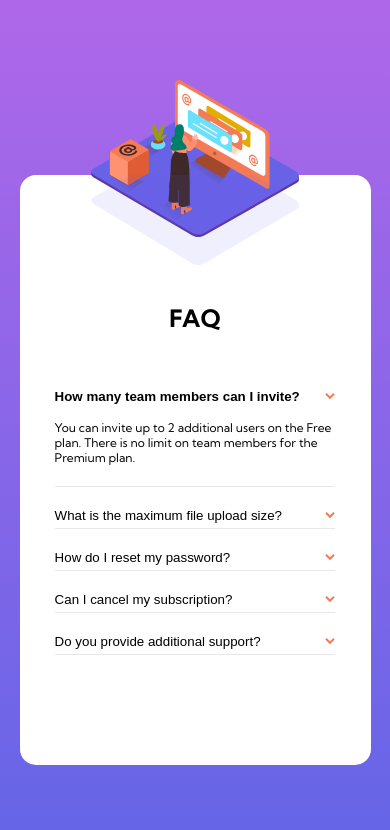
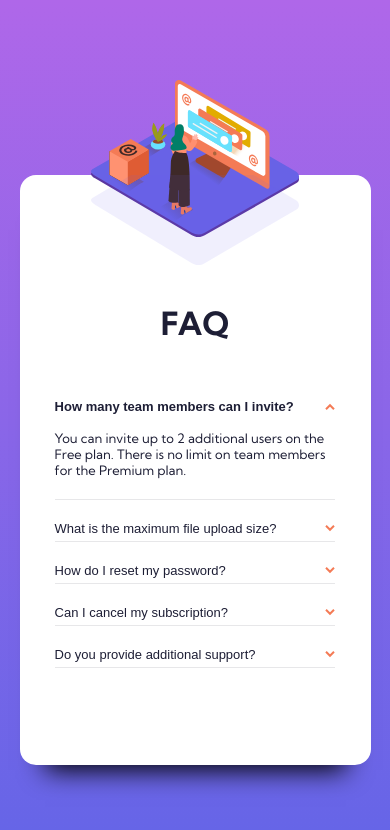
Before and after one commit to am1553/faq-accordian, a plain HTML site: page index.html in a window 390 px wide. Both pictures are taken after a click on the element "How many team members can I invite?". Drawn offline with Linux system fonts and the light colour scheme.

Commit message:
completed mobile version

```diff
--- a/script.js
+++ b/script.js
@@ -1,24 +1,21 @@
 // SELECTORS
 const quesBtn = document.getElementsByClassName("accordian-question");
 const answerOpen = document.getElementsByClassName("open");
-
 // const answerClose = document.getElementsByClassName("close");
 
 for(var i = 0; i < quesBtn.length; i++) {
+    const btnArrow = quesBtn[i].childNodes[1].children[1];
     const accordianAnswer = quesBtn[i].nextElementSibling;
     const questionHeading = document.getElementsByClassName("question-heading")[i];
 
     quesBtn[i].addEventListener("click", () => {
         // accordianAnswer.classList.toggle("close");
 
+
         if(accordianAnswer.classList != "close") {
             accordianAnswer.classList.toggle("close");
-            questionHeading.classList.add("bold-text");
-        } else if (accordianAnswer.classList === "close"){
-
-            questionHeading.classList.remove("bold-text");
-        } else {
-            questionHeading.classList.remove("bold-text");
+            questionHeading.classList.toggle("bold-text");
+            btnArrow.classList.toggle("btn-arrow");
         }
     })
 
--- a/styles/components/_accordian.scss
+++ b/styles/components/_accordian.scss
@@ -6,11 +6,6 @@ body {
         width: 80%;
         margin: 0 auto;
         padding: 8rem 0 2rem;
-        h1 {
-          text-align: center;
-          text-transform: uppercase;
-          margin-bottom: 3rem;
-        }
 
         .accordian-question-answer {
           display: flex;
@@ -26,6 +21,10 @@ body {
               background: transparent;
               .bold-text {
                 font-weight: 700;
+              }
+              .btn-arrow {
+                transform: rotate(180deg);
+                transition: all 300ms ease-in-out;
               }
             }
           }
--- a/styles/components/_container.scss
+++ b/styles/components/_container.scss
@@ -10,6 +10,7 @@ body {
       background-color: white;
       border-radius: 1rem;
       margin-top: 2rem;
+      box-shadow: 0px 30px 25px -25px black;
     }
   }
 }
--- a/styles/general/_fonts.scss
+++ b/styles/general/_fonts.scss
@@ -1,4 +1,17 @@
 body {
   font-family: "Kumbh Sans", sans-serif;
   font-size: 12px;
+
+  h1 {
+    text-align: center;
+    text-transform: uppercase;
+    margin-bottom: 3rem;
+    font-size: 2rem;
+    font-weight: 700;
+    color: $text-primary-very-dark-desaturated-blue;
+  }
+  p {
+    font-size: 0.8125rem;
+    color: $text-primary-very-dark-desaturated-blue;
+  }
 }
```
Also changed, not shown: styles/styles.css, 1 other file.
